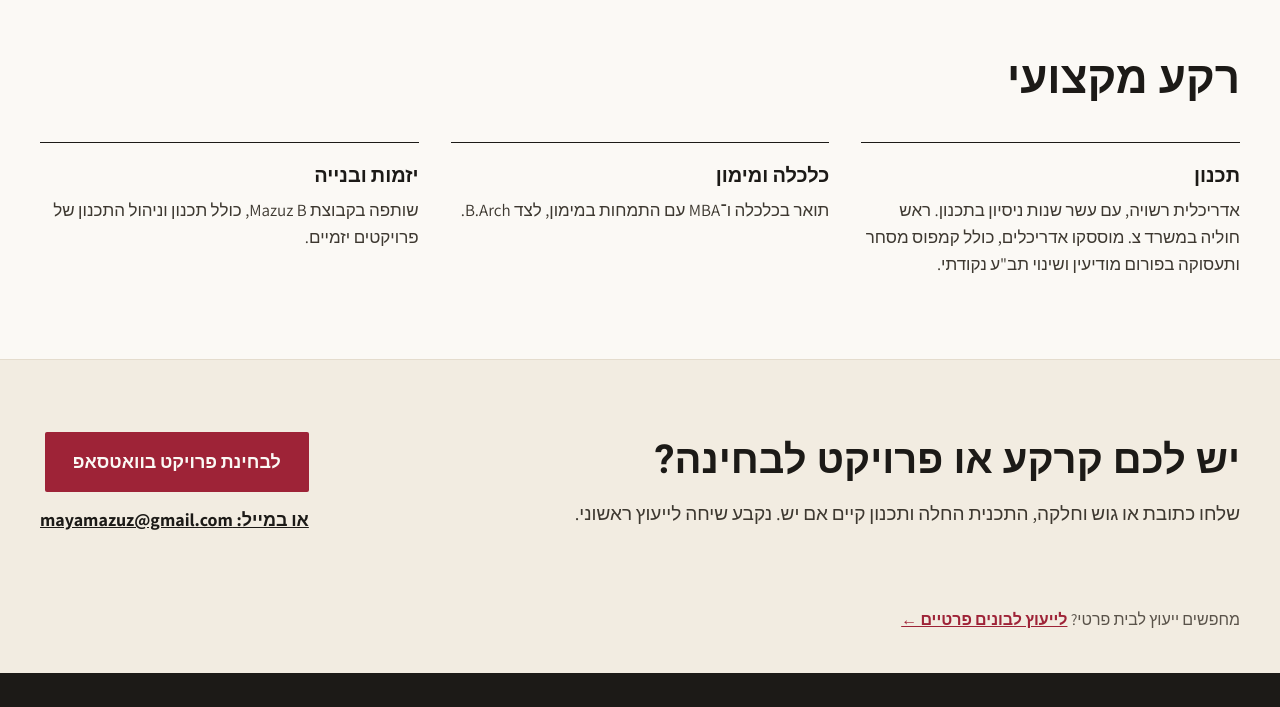
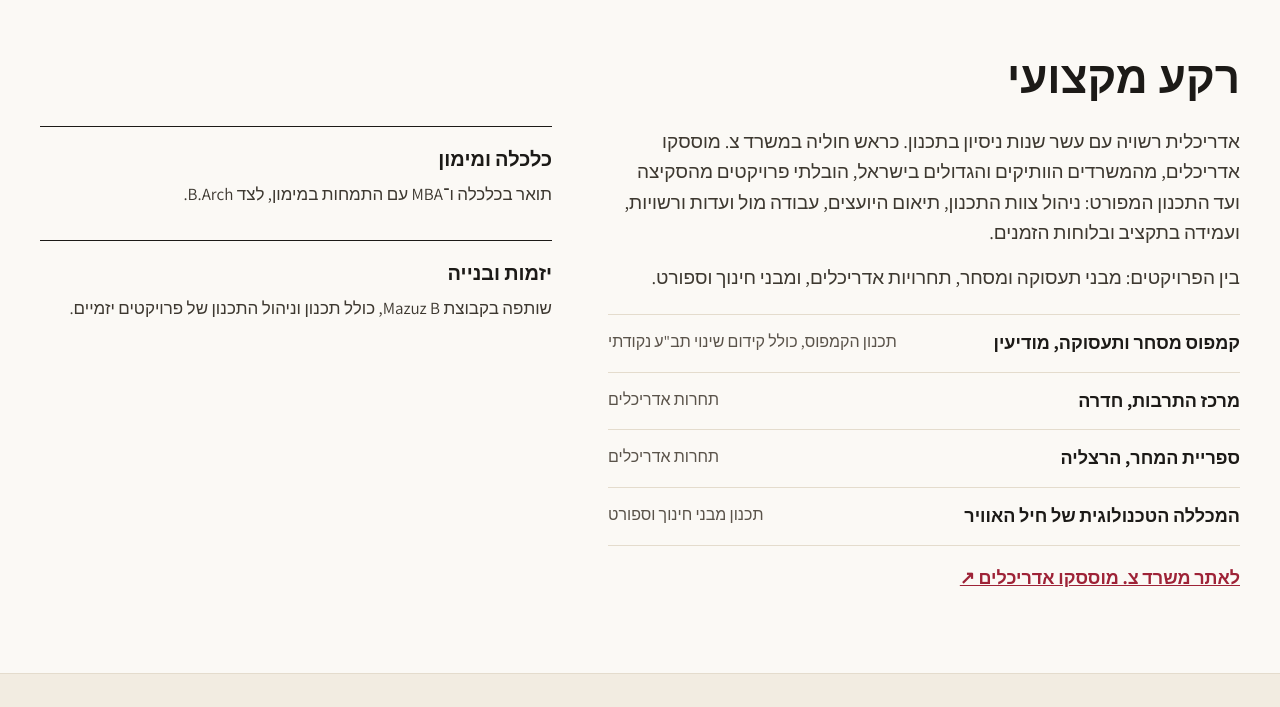
Before and after one commit to mayamazuz/Mayamazuz-site, a plain HTML site: page developers.html in a window 1280 px wide. Shown: the part 2510-3217 px from the top of the page. Drawn offline with Linux system fonts and the light colour scheme; a web font is replaced by a local one.

Commit message:
Developers page: expanded professional background, Mosessco projects and link; Modiin campus naming
Co-Authored-By: Claude Opus 5.5 <noreply@anthropic.com>
Claude-Session: https://claude.ai/code/session_012ncubXX58SdvJztbLdkg2F

```diff
--- a/developers.html
+++ b/developers.html
@@ -36,6 +36,10 @@ img{background:#EDE5D6}.logo-white{filter:brightness(0) invert(1);background:non
 .cv{flex:1 1 250px;min-width:0;border-top:1px solid #1C1A17;padding-top:16px}
 .cv h3{margin:0 0 6px;font-size:20px;font-weight:700}
 .cv p{margin:0;color:#3D3830;font-size:17px}
+.prj{list-style:none;margin:22px 0 0;padding:0;border-top:1px solid #E4DCCD}
+.prj li{display:flex;flex-wrap:wrap;justify-content:space-between;gap:4px 24px;padding:14px 0;border-bottom:1px solid #E4DCCD}
+.prj b{font-size:18px;font-weight:700}
+.prj span{font-size:16px;color:#5A534A}
 @media (max-width:640px){.svc{padding:26px 22px}.scan div{flex-basis:45%}}
 </style>
 <script type="application/ld+json">
@@ -168,11 +172,23 @@ document.addEventListener('click',function(e){document.querySelectorAll('details
 </section>
 
 <section aria-label="רקע מקצועי" style="max-width: 1200px; margin: 0 auto; padding: 80px 24px">
-<h2 class="h2" style="margin-bottom: 36px">רקע מקצועי</h2>
-<div style="display: flex; flex-wrap: wrap; gap: 36px 32px">
-<div class="cv"><h3>תכנון</h3><p>אדריכלית רשויה, עם עשר שנות ניסיון בתכנון. ראש חוליה במשרד צ. מוססקו אדריכלים, כולל קמפוס מסחר ותעסוקה בפורום מודיעין ושינוי תב"ע נקודתי.</p></div>
-<div class="cv"><h3>כלכלה ומימון</h3><p>תואר בכלכלה ו־MBA עם התמחות במימון, לצד B.Arch.</p></div>
-<div class="cv"><h3>יזמות ובנייה</h3><p>שותפה בקבוצת <span dir="ltr" style="white-space: nowrap">Mazuz B</span>, כולל תכנון וניהול התכנון של פרויקטים יזמיים.</p></div>
+<h2 class="h2" style="margin-bottom: 20px">רקע מקצועי</h2>
+<div style="display: flex; flex-wrap: wrap; gap: 40px 56px; align-items: flex-start">
+<div style="flex: 1 1 420px; min-width: 0">
+<p style="margin: 0; font-size: 19px; color: #3D3830">אדריכלית רשויה עם עשר שנות ניסיון בתכנון. כראש חוליה במשרד צ. מוססקו אדריכלים, מהמשרדים הוותיקים והגדולים בישראל, הובלתי פרויקטים מהסקיצה ועד התכנון המפורט: ניהול צוות התכנון, תיאום היועצים, עבודה מול ועדות ורשויות, ועמידה בתקציב ובלוחות הזמנים.</p>
+<p style="margin: 14px 0 0; font-size: 19px; color: #3D3830">בין הפרויקטים: מבני תעסוקה ומסחר, תחרויות אדריכלים, ומבני חינוך וספורט.</p>
+<ul class="prj">
+<li><b>קמפוס מסחר ותעסוקה, מודיעין</b><span>תכנון הקמפוס, כולל קידום שינוי תב"ע נקודתי</span></li>
+<li><b>מרכז התרבות, חדרה</b><span>תחרות אדריכלים</span></li>
+<li><b>ספריית המחר, הרצליה</b><span>תחרות אדריכלים</span></li>
+<li><b>המכללה הטכנולוגית של חיל האוויר</b><span>תכנון מבני חינוך וספורט</span></li>
+</ul>
+<a href="https://www.mosessco.com" target="_blank" rel="noopener" style="display: inline-block; margin-top: 18px; font-weight: 700; color: #9E2337">לאתר משרד צ. מוססקו אדריכלים ↗</a>
+</div>
+<div style="flex: 1 1 300px; min-width: 0; display: flex; flex-direction: column; gap: 32px">
+<div class="cv" style="flex: 0 0 auto"><h3>כלכלה ומימון</h3><p>תואר בכלכלה ו־MBA עם התמחות במימון, לצד B.Arch.</p></div>
+<div class="cv" style="flex: 0 0 auto"><h3>יזמות ובנייה</h3><p>שותפה בקבוצת <span dir="ltr" style="white-space: nowrap">Mazuz B</span>, כולל תכנון וניהול התכנון של פרויקטים יזמיים.</p></div>
+</div>
 </div>
 </section>
 
```
Also changed, not shown: public.html (+1 -1 lines).
